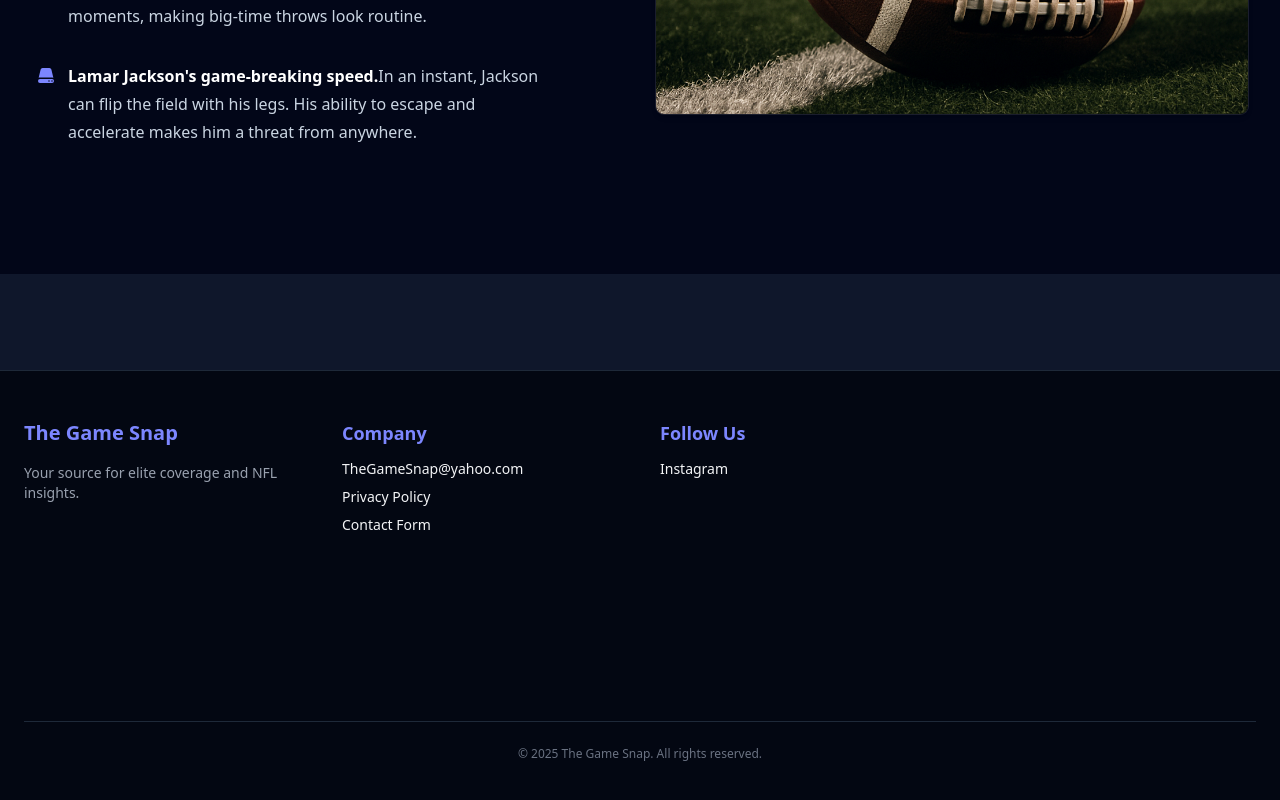
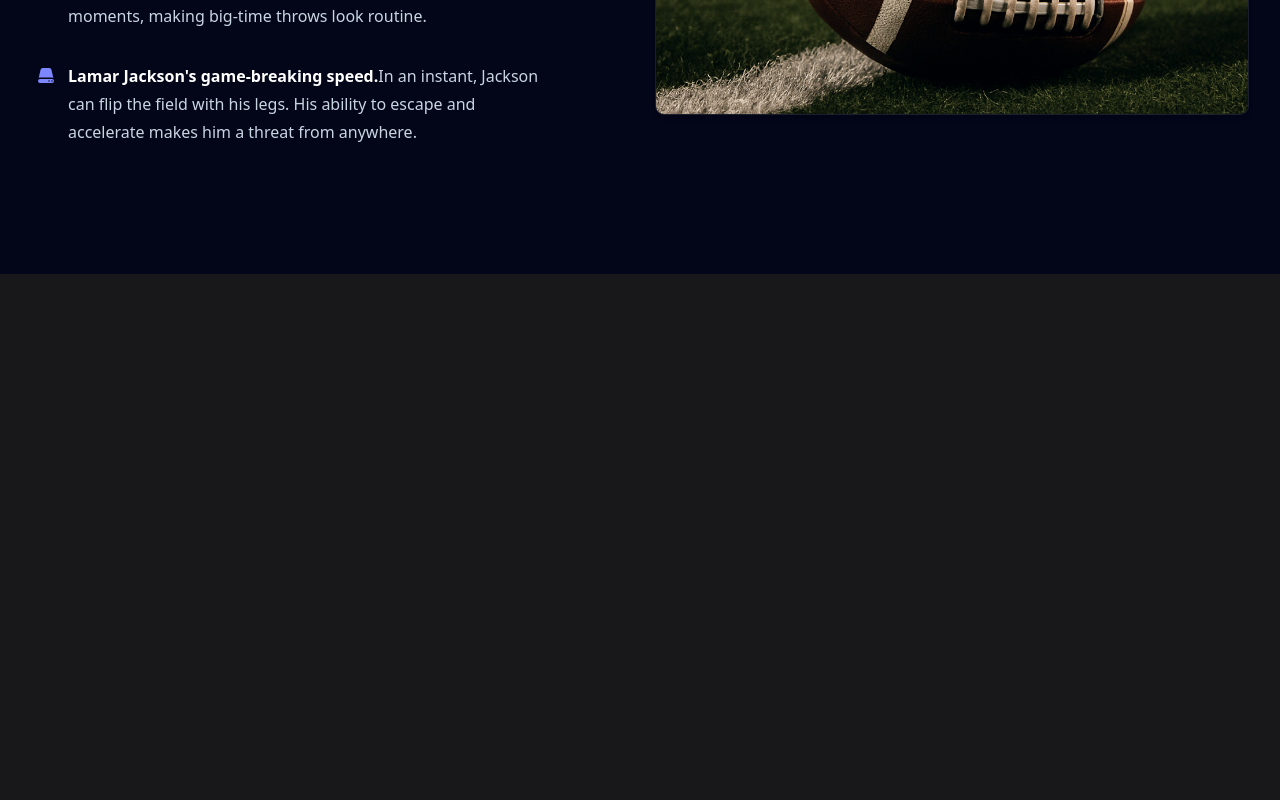
Before and after one commit to Armond-Guze/football-news, a Next.js app: page / in a window 1280 px wide. Shown: the part 2688-3488 px from the top of the page. After the commit the page ends 2962 px from the top, so only its background shows below. Built offline with nearby package versions, Linux system fonts and the light colour scheme.

Commit message:
fix routing

```diff
--- a/app/components/Footer.jsx
+++ b/app/components/Footer.jsx
@@ -1,99 +1,43 @@
-"use client";
-import Link from "next/link";
+'use client'
+
+import { useEffect } from "react";
 import Script from "next/script";
-import { useEffect } from "react";
 
-const Footer = () => {
+export default function Footer() {
   useEffect(() => {
-    if (typeof window !== "undefined" && window.adsbygoogle) {
+    // Only push if not already done
+    const ads = document.querySelectorAll("ins.adsbygoogle");
+    ads.forEach((ad) => {
+      if (!ad.getAttribute("data-adsbygoogle-status")) {
         try {
           (window.adsbygoogle = window.adsbygoogle || []).push({});
         } catch (e) {
           console.error("Adsense error:", e);
         }
       }
-  }, []);
+    });
+  }, []); // ← run only once
 
   return (
-    <footer className="bg-gray-950 text-gray-100 py-12 mt-24 border-t border-gray-800">
-      <div className="max-w-7xl mx-auto px-6">
-        <div className="grid grid-cols-1 sm:grid-cols-2 md:grid-cols-3 lg:grid-cols-4 gap-10">
-          {/* The Game Snap */}
-          <div>
-            <h3 className="text-xl font-bold text-indigo-400 mb-4">The Game Snap</h3>
-            <p className="text-sm text-gray-400">
-              Your source for elite coverage and NFL insights.
-            </p>
-          </div>
-
-          {/* Company */}
-          <div>
-            <h4 className="text-lg font-semibold text-indigo-400 mb-3">Company</h4>
-            <ul className="space-y-2 text-sm">
-              <li>
-                <a
-                  href="mailto:TheGameSnap@yahoo.com"
-                  className="hover:text-indigo-400 transition"
-                >
-                  TheGameSnap@yahoo.com
-                </a>
-              </li>
-              <li>
-                <Link href="/privacypolicy" className="hover:text-indigo-400 transition">
-                  Privacy Policy
-                </Link>
-              </li>
-              <li>
-                <Link href="/contact" className="hover:text-indigo-400 transition">
-                  Contact Form
-                </Link>
-              </li>
-            </ul>
-          </div>
-
-          {/* Socials */}
-          <div>
-            <h4 className="text-lg font-semibold text-indigo-400 mb-3">Follow Us</h4>
-            <ul className="space-y-2 text-sm">
-              <li>
-                <a
-                  href="https://www.instagram.com/thegamesnap"
-                  target="_blank"
-                  rel="noopener noreferrer"
-                  className="hover:text-indigo-400 transition"
-                >
-                  Instagram
-                </a>
-              </li>
-            </ul>
-          </div>
-        </div>
-
-        {/* AdSense */}
-        <div className="mt-12 flex justify-center">
+    <>
+      <Script
+        id="adsbygoogle-init"
+        strategy="afterInteractive"
+        src="https://pagead2.googlesyndication.com/pagead/js/adsbygoogle.js?client=ca-pub-XXXXXXXXXXXX"
+        crossOrigin="anonymous"
+      />
+      <footer className="...">
+        {/* Ad slot example */}
         <ins
           className="adsbygoogle"
-            style={{ display: "block", width: "100%", height: "90px" }}
-            data-ad-client="ca-pub-7706858365277925"
-            data-ad-slot="1234567890" // Replace with your ad slot
+          style={{ display: "block" }}
+          data-ad-client="ca-pub-XXXXXXXXXXXX"
+          data-ad-slot="1234567890"
           data-ad-format="auto"
           data-full-width-responsive="true"
         ></ins>
-        </div>
-
-        <Script
-          async
-          src="https://pagead2.googlesyndication.com/pagead/js/adsbygoogle.js?client=ca-pub-7706858365277925"
-          crossOrigin="anonymous"
-          strategy="afterInteractive"
-        />
-
-        <div className="mt-12 text-center text-xs text-gray-500 border-t border-gray-800 pt-6">
-          &copy; {new Date().getFullYear()} The Game Snap. All rights reserved.
-        </div>
-      </div>
+        {/* Footer content */}
       </footer>
+    </>
   );
-};
-
-export default Footer;
+}
--- a/app/[slug]/page.js
+++ b/app/headlines/[slug]/page.js
@@ -1,4 +1,4 @@
-import headlines from "@/data/headlinesData";
+import headlines from "../../data/headlinesData";
 import React from "react";
 
 export default function HeadlinePage({ params }) {
```
Lines whose indentation alone changed are shown as unchanged.
